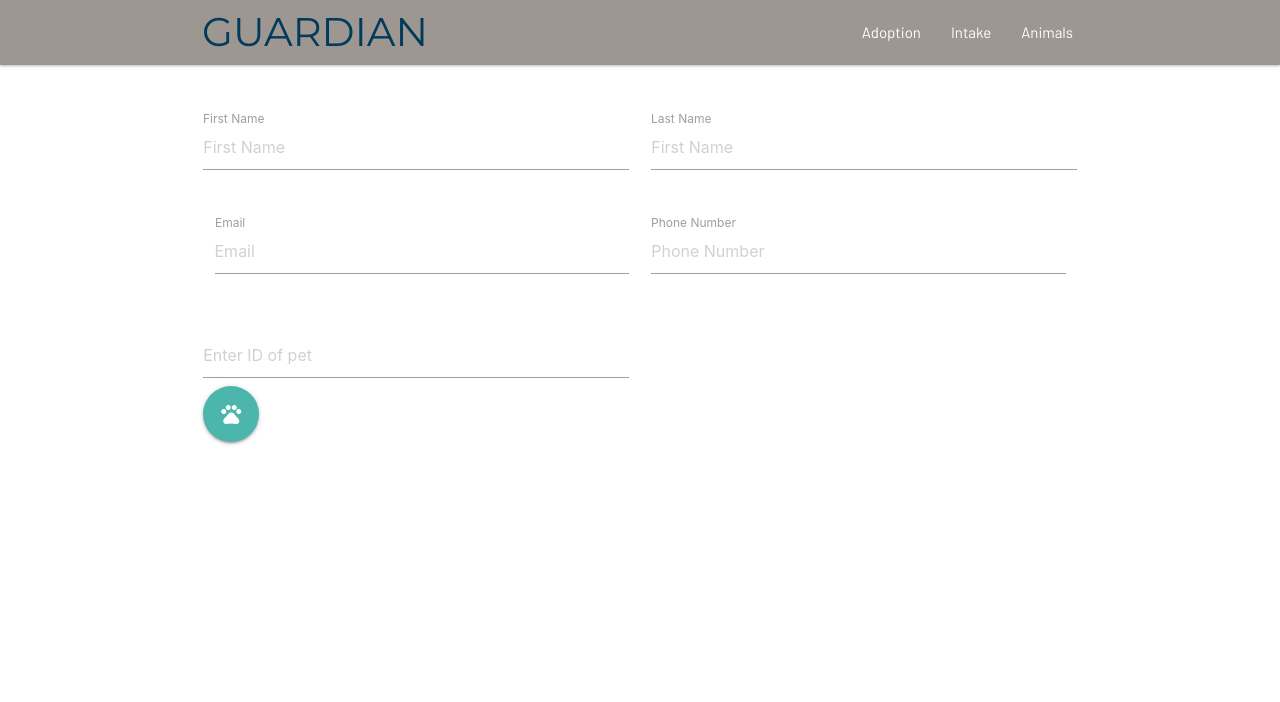
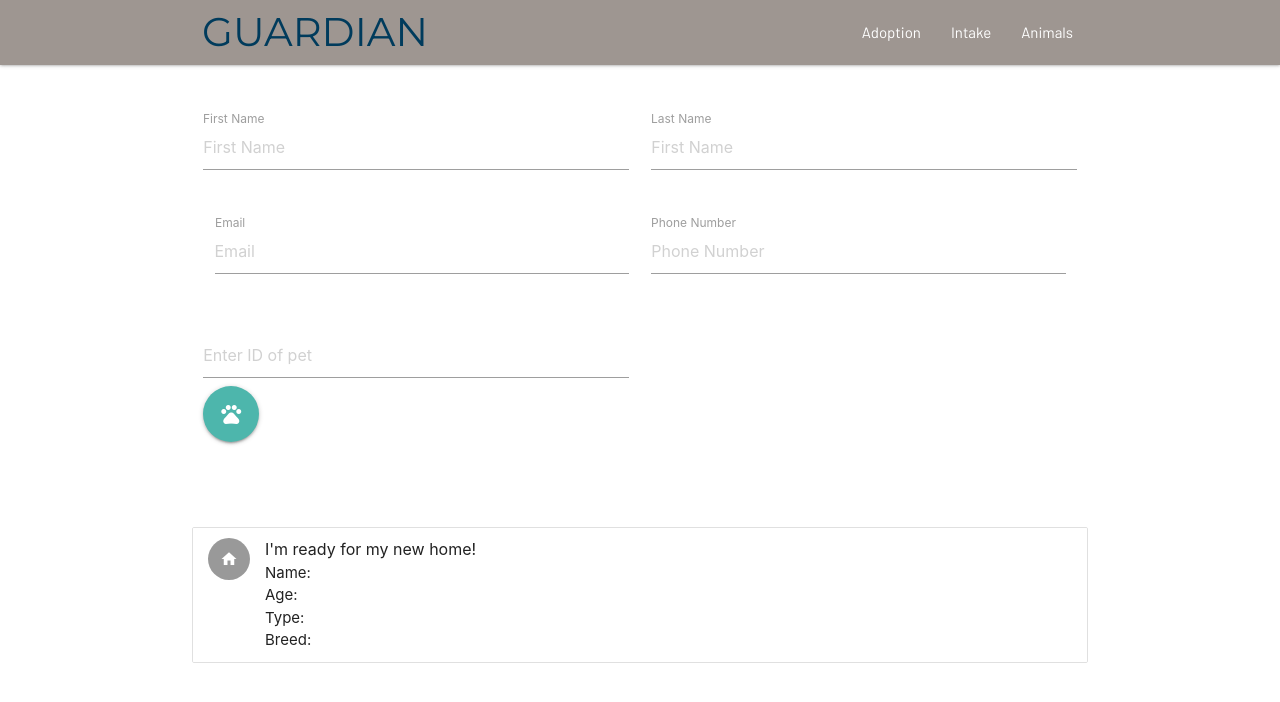
Before and after one commit to delrock876/guardian, a website: page public/adoption.html in a window 1280 px wide. Drawn offline with nearby package versions, Linux system fonts and the light colour scheme; no server answers; a web font is replaced by a local one.

Commit message:
merging with master

```diff
--- a/public/adoption.html
+++ b/public/adoption.html
@@ -99,8 +99,7 @@
     </div>
   </div>
   <br>
-  <div class="adoptReady">
-  <!-- <div class="container">
+<div class="container">
     <div class="row">
       <ul class="collection">
         <li class="collection-item avatar">
@@ -119,6 +118,7 @@
     </div>
   </div>
   <div id="currentInq"></div>
+
 
   <!-- <div id="myModal"></div> -->
 
```
